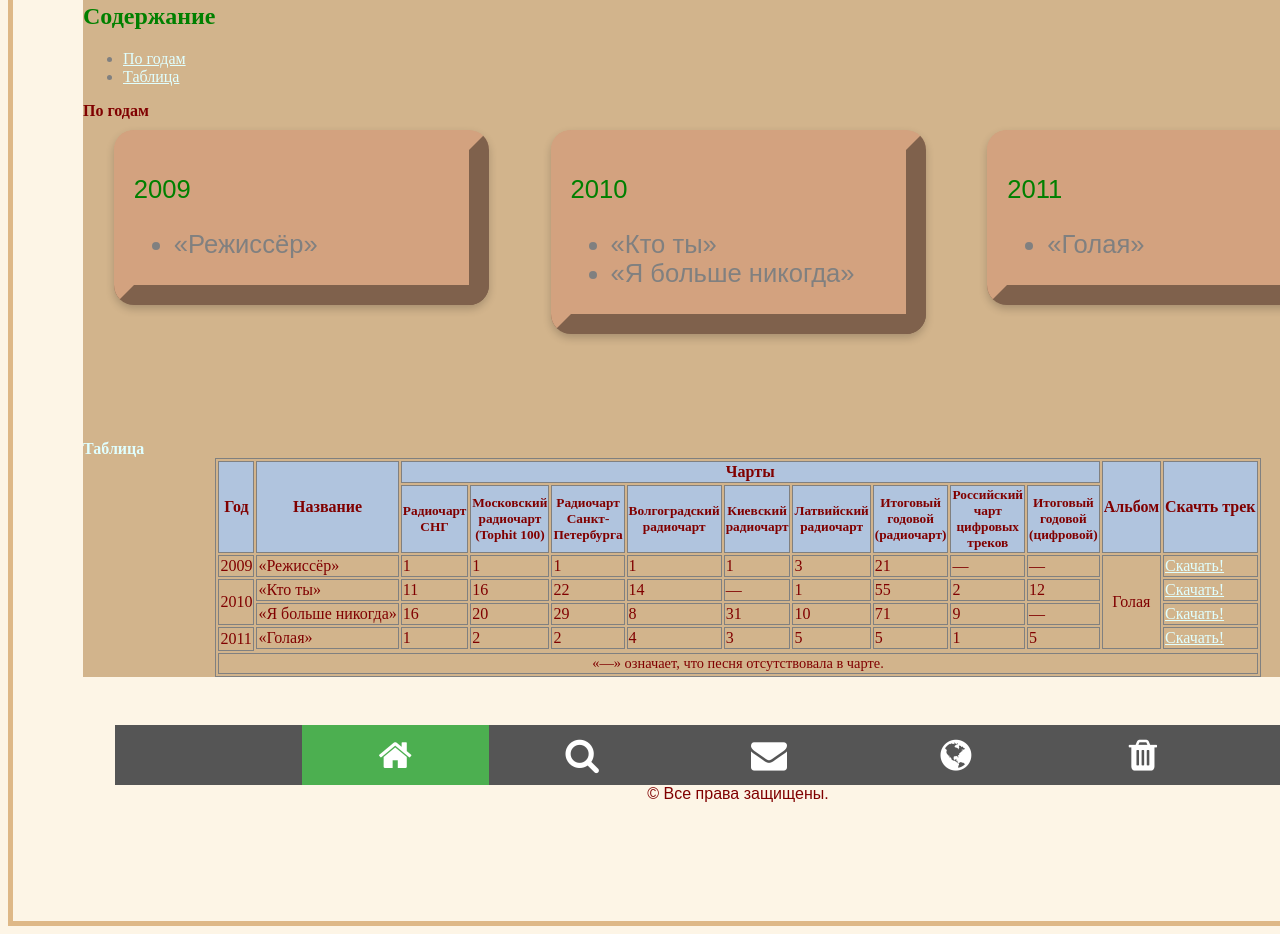
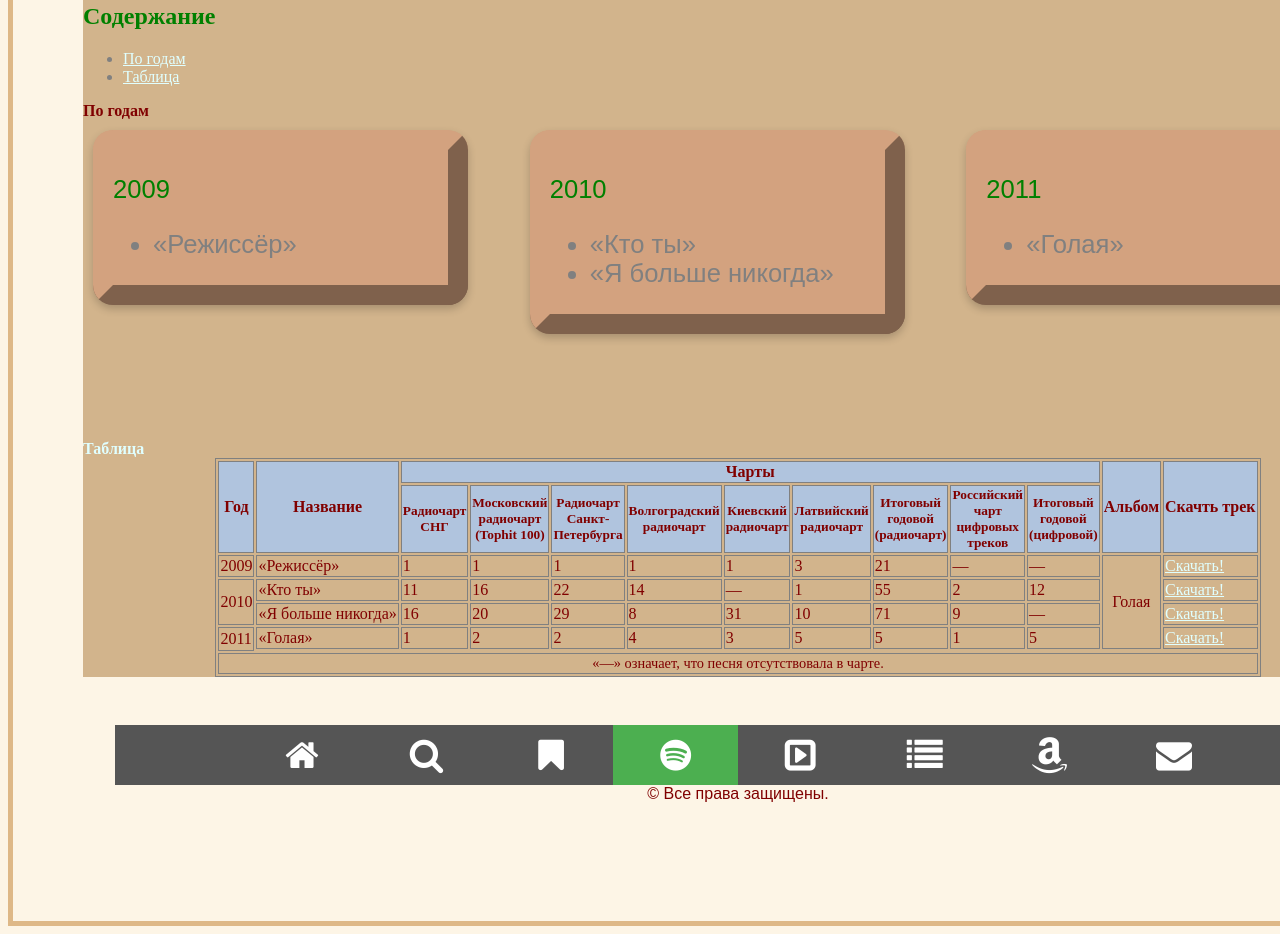
Before and after one commit to LapetoVA/gradusy, a plain HTML site: page disco.html in a window 1280 px wide. Shown: the part 270-1204 px from the top of the page. Drawn offline with Linux system fonts and the light colour scheme.

Commit message:
Add files via upload

```diff
--- a/disco.html
+++ b/disco.html
@@ -15,9 +15,9 @@
 }
 button-style {
  display: inline-block;
+
+ text-align: center;
 }
- text-align: center;
-
  .textcols {
     font-family: Verdana, sans-serif;
     box-sizing: border-box;
@@ -48,7 +48,7 @@ button-style {
 .icon-bar a {
     float: left; /* Float links side by side */
     text-align: center; /* Center-align text */
-    width: 15%; /* Equal width (5 icons with 20% width each = 100%) */
+    width: 10%; /* Equal width (5 icons with 20% width each = 100%) */
     padding: 12px 0; /* Some top and bottom padding */
     transition: all 0.3s ease; /* Add transition for hover effects */
     color: white; /* White text color */
@@ -219,11 +219,14 @@ button-style {
 <footer>
 <P align=center> <FONT face=Arial size=3>
 <div class="icon-bar">
- <a class="active" href="#"><i class="fa fa-home"></i></a>
- <a href="#"><i class="fa fa-search"></i></a>
- <a href="#"><i class="fa fa-envelope"></i></a>
- <a href="#"><i class="fa fa-globe"></i></a>
- <a href="#"><i class="fa fa-trash"></i></a>
+ <a href="index.html"><i class="fa fa-home"></i></a>
+ <a href="info.html"><i class="fa fa-search"></i></a>
+ <a href="history.html"><i class="fa fa-bookmark"></i></a>
+ <a class="active" href="#"><i class="fa fa-spotify"></i></a>
+ <a href="film.html"><i class="fa fa-caret-square-o-right"></i></a>
+ <a href="links.html"><i class="fa fa-list"></i></a>
+ <a href="shop.html"><i class="fa fa-amazon"></i></a>
+ <a href="contact.html"><i class="fa fa-envelope"></i></a>
 </div>
 &copy; Все права защищены. </FONT></P>
 </footer>
```
Also changed, not shown: contact.html (+8 -5 lines), film.html (+8 -5 lines), history.html (+8 -5 lines), index.html (+7 -4 lines), info.html (+8 -5 lines), links.html (+8 -5 lines), shop.html (+8 -5 lines).
